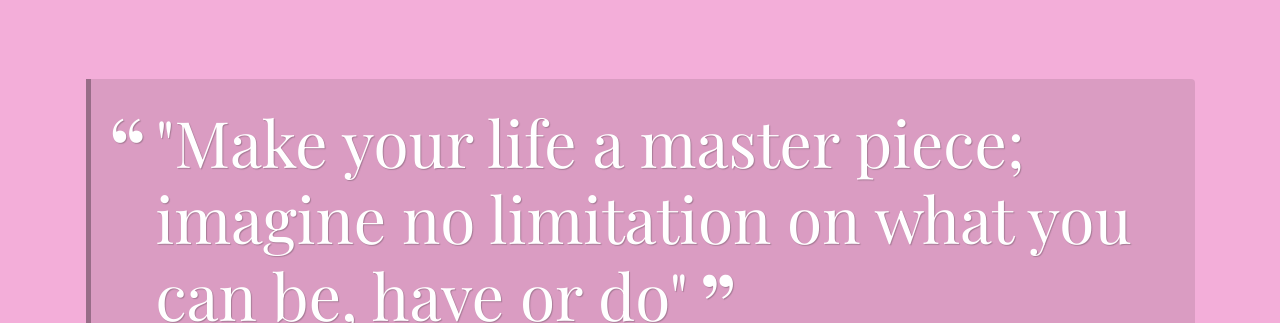
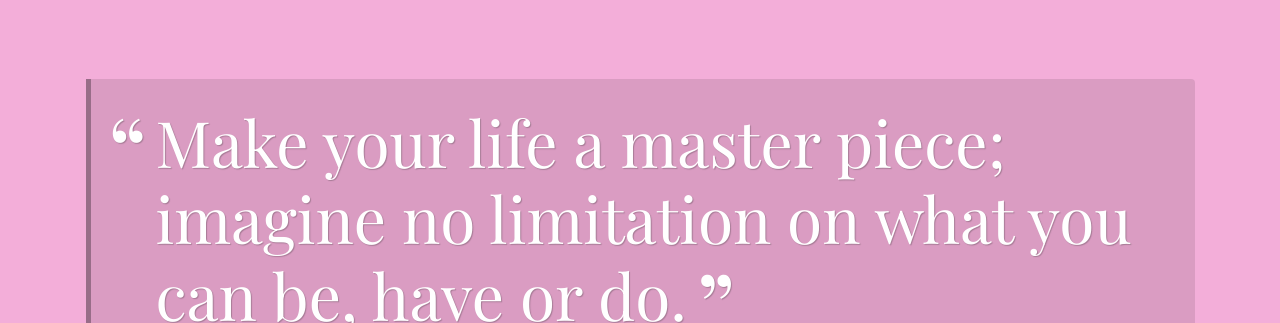
Before and after one commit to DevTeamAustin/Random-Quote-Generator, a plain HTML site: page index.html in a window 1280 px wide. Shown: the part 141-464 px from the top of the page. Drawn offline with nearby package versions, Linux system fonts and the light colour scheme; a web font is replaced by a local one.

Commit message:
Little changes

```diff
--- a/index.html
+++ b/index.html
@@ -16,8 +16,8 @@
 
     <div class="container">
       <div id="quote-box" class="quote-box">
-        <p class="quote"> A random quote </p>
-        <p class="source"> Quote author <span class="citation">Where quote was found</span><span class="year">year of quote</span>
+        <p class="quote"> Time to get motivated! </p>
+        <p class="source"> You! <span class="citation">Random Quotes</span><span class="year">2020</span>
         <span class="category"></span></p>
       </div>
     </div>
--- a/js/script.js
+++ b/js/script.js
@@ -8,7 +8,7 @@ function getRandomBackgroundColor() {
   var y = Math.floor(Math.random() * 256);
   var z = Math.floor(Math.random() * 256);
   var randomBackgroundColor = "rgb(" + x + "," + y + "," + z + ")";
-document.body.style.background = randomBackgroundColor
+    return document.body.style.background = randomBackgroundColor
 };
 
 //Function that will generate a new quote from the quote array after X amount of time.
@@ -32,26 +32,28 @@ statements also check whether or not specific elements are available and creates
 displayed when the user sees a new quote*/
  function printQuote() {
    let quoteBeingDisplayed = getRandomQuote(number)
-   let html = '<p class="quote">' + quoteBeingDisplayed.quote + '</p>' +
-   '<p class="quote">' + quoteBeingDisplayed.source + '</p>'
+   let html = `<p class="quote"> ${quoteBeingDisplayed.quote} </p>`
+  html += `<p class="quote"> ${quoteBeingDisplayed.source}</p>`;
 
-   if ('citation' in quoteBeingDisplayed) {
-    html += '<span class="citation">' + quoteBeingDisplayed.citation + '</span>';
+   if (quoteBeingDisplayed.citation) {
+    html += `<span class="citation"> ${quoteBeingDisplayed.citation} </span>`;
    }
-   if ('year' in quoteBeingDisplayed) {
-    html += '<span class="year">' + quoteBeingDisplayed.year + ', ' + '</span>';
+   if (quoteBeingDisplayed.year) {
+    html += `<span class="year"> ${quoteBeingDisplayed.year} </span>`;
    }
-   if ('category' in quoteBeingDisplayed) {
-     for ( i = 0; i < quoteBeingDisplayed.category.length; i++)
-    html += '<span class="category">' + quoteBeingDisplayed.category[i] + '</span>';
+   if (quoteBeingDisplayed.category) {
+     for ( i = 0; i < quoteBeingDisplayed.category.length; i++) {
+    html += `<span class="category"> ${quoteBeingDisplayed.category[i]}</span>`;
    }
+  }
+  getRandomBackgroundColor();
    document.getElementById('quote-box').innerHTML = html;
 };
 
 //Below in the quotes array, are the quotes that will be used as random quotes in this Random Quote Generator project.
 let quotes = [
   {
-    qoute: '"All our dreams can come true, if we have the courage to pursue them"',
+    qoute: 'All our dreams can come true, if we have the courage to pursue them.',
     source: '- Walt Disney',
     citation: 'Goodreads',
     year: 1975,
@@ -59,28 +61,28 @@ let quotes = [
 
   },
   {
-    quote: '"Make your life a master piece; imagine no limitation on what you can be, have or do"',
+    quote: 'Make your life a master piece; imagine no limitation on what you can be, have or do.',
     source: '- Brian Tracy',
     citation: 'Goodreads',
     year: '',
     category: 'Inspiration'
   },
   {
-    quote: '"It\'s hard to beat a person who never gives up."',
+    quote: 'It\'s hard to beat a person who never gives up.',
     source: '- Babe Ruth',
     citation: 'Goodreads',
     year: 1940,
     category: 'Motivation'
   },
   {
-    quote: '"Atleast..I think I am doing this right"',
+    quote: 'Atleast..I think I am doing this right',
     source: 'Austin Hinz',
     citation: 'A TechDegree Student',
     year: 2020,
     category: ['Motivation', ' Humor']
   },
   {
-    quote: '"I like things to happen and if they don\'t happen, I like to make them happen"',
+    quote: 'I like things to happen and if they don\'t happen, I like to make them happen',
     source: 'Winston Churchill',
     citation: 'Goodreads',
     year: 1941,
@@ -89,7 +91,8 @@ let quotes = [
   ];
 
 
-//Variables that will be used to call the functions
+/*variable number will be used in getRandomQuote function and quoteTimer initializes the
+functions that will randomly generate quotes*/
 let number = quotes.length
 let quoteTimer = refreshQuote();
 
@@ -100,3 +103,6 @@ document.getElementById('load-quote').addEventListener("click", printQuote, fals
 //PROBLEMS/Stuff I am trying to incorporate into this script:
 // #1. Walt Disney quote is showing up as undefined when code is ran
 // #2. Commas are unorganized when they are loaded in on the screen
+
+//FUTURE UPDATES:
+// #1. Adding pictures of the author instead of a random color
```
